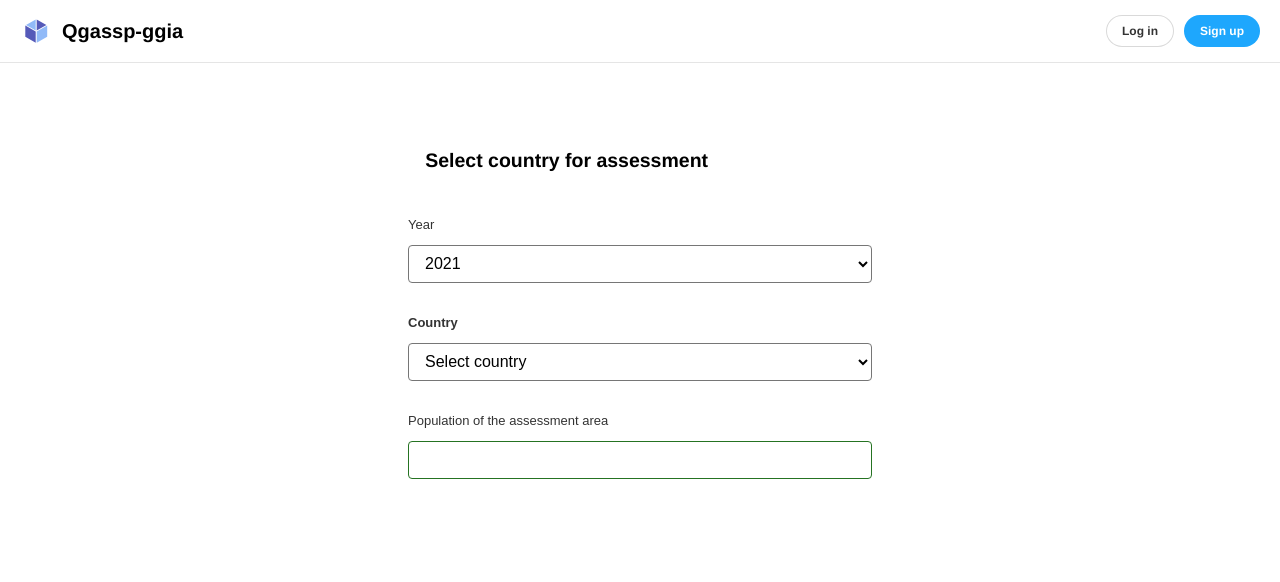
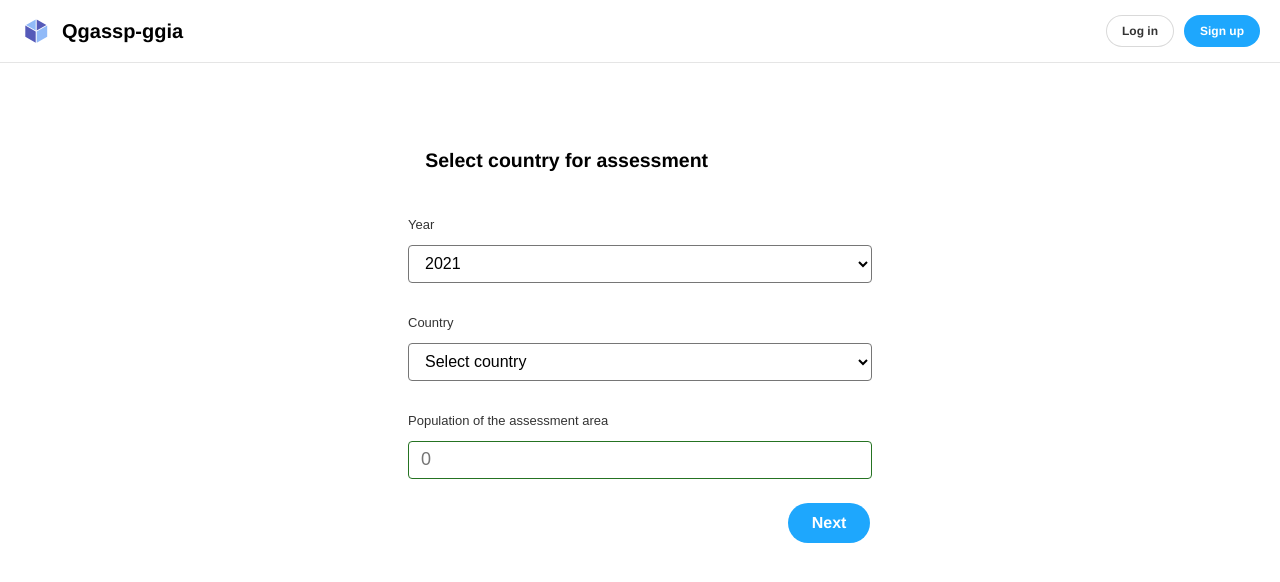
Before and after one commit to QGasSP/ggia-frontend, a React (Create React App) app in the folder frontend_qgassp/: page / in a window 1280 px wide. Shown: the top 582 px of the page. Built offline with nearby package versions, Linux system fonts and the light colour scheme.

Commit message:
startpage: Add validation

```diff
--- a/frontend_qgassp/src/components/Piechart.jsx
+++ b/frontend_qgassp/src/components/Piechart.jsx
@@ -43,6 +43,11 @@ export const Piechart = ({ primary, size, ...props }) => {
             label: "Rural",
             color: "#F2E205",
           },
+          {
+            angle: 17,
+            label: "Metropolitan",
+            color: "#D9B1A3",
+          },
         ]}
         width={200}
         height={200}
--- a/frontend_qgassp/src/components/StartPage.jsx
+++ b/frontend_qgassp/src/components/StartPage.jsx
@@ -1,17 +1,39 @@
 import React, { useState } from "react";
 import PropTypes from "prop-types";
+import { Button } from "./Button";
 import { Header } from "./Header";
 import { U1planner } from "./U1planner";
 import "../css/startpage.css";
 
+const isNumber = "[0-9]*";
 export const StartPage = ({ user, onLogin, onLogout, onCreateAccount }) => {
   const [country, setCountry] = useState("");
+  const [year, setYear] = useState("");
+  const [population, setPopulation] = useState("");
+  const [next, setNext] = useState(false);
 
   const handleSelected = (e) => {
+    e.preventDefault();
     setCountry(e.target.value);
   };
 
-  if (country === "") {
+  const handlePopulation = (e) => {
+    e.preventDefault();
+    if (e.target.value.test(isNumber)) {
+      setPopulation(e.target.value);
+    }
+  };
+
+  const handleSelectedYear = (e) => {
+    e.preventDefault();
+    setYear(e.target.value);
+  };
+
+  const startBaseline = () => {
+      setNext(true);
+  };
+
+  if (next === false ) {
     return (
       <article>
         {
@@ -30,24 +52,27 @@ export const StartPage = ({ user, onLogin, onLogout, onCreateAccount }) => {
               </h1>
             </header>
 
-            <form id="impact_start_form">
+            <form id="impact_start_form"  onSubmit={startBaseline}>
               <div className="form-group">
                 <label htmlFor="year_selection" className="intro_label">
                   Year
                 </label>
                 <select
+                  className="intro_select"
                   id="year_selection"
                   name="year_selection"
-                  className="intro_select"
+                  onChange={handleSelectedYear}
+                  defaultValue=""
+                  required
                 >
                   <optgroup label="Select year"></optgroup>
-                  <option value="year">2021</option>
+                  <option value="year_selected">2021</option>
                 </select>
               </div>
 
               <div className="form-group">
                 <label htmlFor="eu_countries" className="intro_label">
-                  <b>Country</b>
+                  Country
                 </label>
                 <select
                   className="intro_select"
@@ -55,6 +80,7 @@ export const StartPage = ({ user, onLogin, onLogout, onCreateAccount }) => {
                   name="eu_countries"
                   onChange={handleSelected}
                   defaultValue="Select country"
+                  required
                 >
                   <optgroup label="Select country"></optgroup>
                   <option value="DefaultOption">Select country</option>
@@ -89,8 +115,21 @@ export const StartPage = ({ user, onLogin, onLogout, onCreateAccount }) => {
                 </label>
                 <input
                   type="text"
+                  pattern="[0-9]*"
                   id="population_assessment"
                   className="form-input"
+                  onChange={handlePopulation}
+                  placeholder="0"
+                  required
+                />
+              </div>
+              <div className="nextButton">
+                <Button
+                  size="large"
+                  type="submit"
+                  value="Submit"
+                  label="Next"
+                  primary
                 />
               </div>
             </form>
@@ -99,7 +138,7 @@ export const StartPage = ({ user, onLogin, onLogout, onCreateAccount }) => {
       </article>
     );
   } else {
-    return <U1planner country={country} />;
+    return <U1planner country={country} year={year} population={population} />;
   }
 };
 
--- a/frontend_qgassp/src/components/U1planner.jsx
+++ b/frontend_qgassp/src/components/U1planner.jsx
@@ -4,6 +4,7 @@ import { Header } from "./Header";
 import { Piechart } from "./Piechart";
 import { Legend } from "./Legend";
 import { U1plannerDefault } from "./U1plannerDefault";
+import { Button } from "./Button";
 import "../css/u1planner.css";
 import axios from "axios";
 import {
@@ -27,6 +28,8 @@ export const U1planner = ({
   onLogout,
   onCreateAccount,
   country,
+  year,
+  population,
 }) => {
   const [emission, setEmissionData] = useState("");
 
@@ -70,35 +73,47 @@ export const U1planner = ({
                 <b>{country}</b>
               </h3>
             </div>
-            <div className="settlement_container">
-              <form id="form_settlement">
-                <div className="settlement_input">
+
+            <div className="row">
+              <form id="form_settlement" action="">
+                <div className="column">
                   <div className="settlement_headers">
                     <label>
                       <b>U1.1 Settlement type </b>
                     </label>
-                    <label></label>
-                    <label className="label_share">Share (%)</label>
+                    <label>Share (%)</label>
+                  </div>
+                  <div>
+                    <label htmlFor="metropolitan">Metropolitan center</label>
+                    <input type="number" id="metropolitan" min="0" max="100" required/>
                   </div>
                   <div>
                     <label htmlFor="city">City</label>
-                    <input type="text" id="city" />
+                    <input type="number" id="city" min="0" max="100" required />
                   </div>
                   <div>
                     <label htmlFor="suburban"> Suburban</label>
-                    <input type="text" id="suburban" />
+                    <input type="number" id="suburban" min="0" max="100" required />
                   </div>
                   <div>
                     <label htmlFor="town">Town</label>
-                    <input type="text" id="town" />
+                    <input type="number" id="town" min="0" max="100" required/>
                   </div>
                   <div>
                     <label htmlFor="rural">Rural</label>
-                    <input type="text" id="rural" />
+                    <input type="number" id="rural" min="0" max="100" required />
                   </div>
                 </div>
               </form>
-              <div className="settlement_chart">
+              <div className="column">
+              <div>
+              {/*   <Button
+                  size="small"
+                  type="submit"
+                  value="Submit"
+                  label="Update settlement type default values"
+                /> */}
+                </div>
                 <Piechart />
               </div>
             </div>
@@ -371,6 +386,8 @@ export const U1planner = ({
 };
 
 U1planner.propTypes = {
+  population: PropTypes.number.isRequired,
+  year: PropTypes.number.isRequired,
   country: PropTypes.string.isRequired,
   user: PropTypes.shape({}),
   onLogin: PropTypes.func.isRequired,
--- a/frontend_qgassp/src/css/startpage.css
+++ b/frontend_qgassp/src/css/startpage.css
@@ -70,3 +70,8 @@
   width: 40%;
   margin: 0 auto;
 }
+
+.nextButton {
+  position: absolute;
+  right: 32%;
+}
--- a/frontend_qgassp/src/css/u1planner.css
+++ b/frontend_qgassp/src/css/u1planner.css
@@ -43,19 +43,38 @@ select {
   font-family: sans-serif;
   box-sizing: border-box;
 }
-.settlement_container {
-  display: flex;
-  flex-direction: row;
-  /*  align-items: stretch; */
+
+.column {
+  float: left;
+  width: 50%;
+  z-index: 1;
 }
-.settlement_input {
-  width: 60%;
+
+.row:after {
+  content: "";
+  display: table;
+  clear: both;
 }
-.settlement_chart {
-  padding: 0.7rem;
-  width: 40%;
-  float: left;
+
+@media screen and (max-width: 600px) {
+  .column {
+    width: 50%;
+  }
 }
+
+/* Chrome, Safari, Edge, Opera hide input number up and down arrows*/
+input::-webkit-outer-spin-button,
+input::-webkit-inner-spin-button {
+  -webkit-appearance: none;
+  margin: 0;
+}
+
+/* Firefox hide input number up and down arrows*/
+input[type="number"] {
+  -moz-appearance: textfield;
+  width: 30%;
+}
+
 .piechart_container {
   display: flex;
   flex-direction: row;
@@ -81,11 +100,11 @@ section div {
   margin-bottom: 10px;
 }
 
-.barchart_container{
-  width:80%;
+.barchart_container {
+  width: 80%;
   display: flex;
   flex-direction: row;
 }
-.baseline_barchart{
-  width:100%;
+.baseline_barchart {
+  width: 100%;
 }
```
